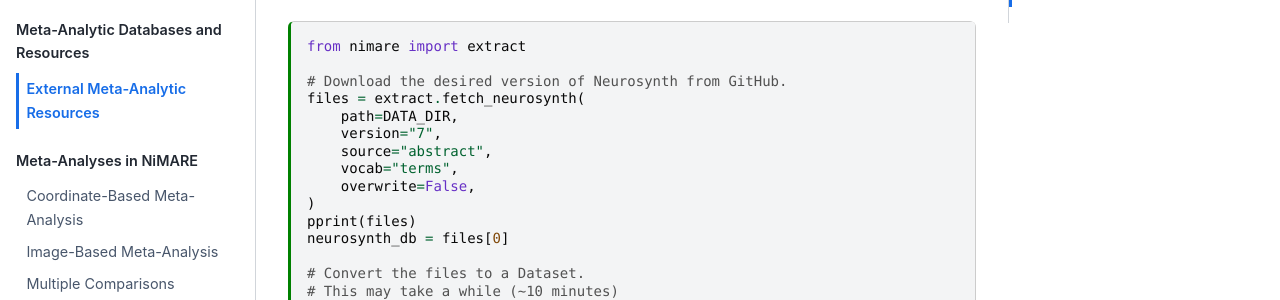
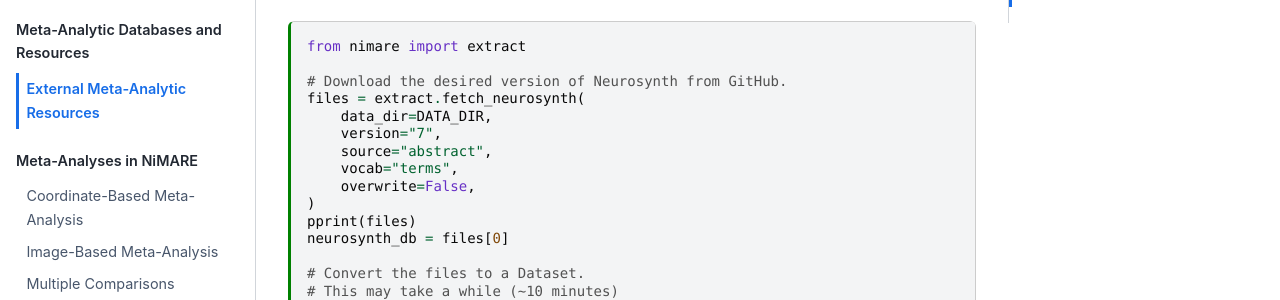
Before and after one commit to NBCLab/nimare-paper, a Jupyter Book: the page built from content/resources.md, in a window 1280 px wide and 900 px high, scrolled down 2295 px. Shown: the part 152-452 px from the top of the window. Built offline with Jupyter Book 1.0.4 settings and Sphinx 7.4.7 and the Sphinx Book theme 1.1.4, drawn with Linux system fonts in a browser that asks for light colours; cross-references to code outside the pages are shown as plain code.

Commit message:
More bug fixes.

````diff
--- a/content/resources.md
+++ b/content/resources.md
@@ -99,7 +99,7 @@
 
 # Download the desired version of Neurosynth from GitHub.
 files = extract.fetch_neurosynth(
-    path=DATA_DIR,
+    data_dir=DATA_DIR,
     version="7",
     source="abstract",
     vocab="terms",
@@ -162,7 +162,7 @@
 ```{code-cell} ipython3
 # Download the desired version of NeuroQuery from GitHub.
 files = extract.fetch_neuroquery(
-    path=DATA_DIR,
+    data_dir=DATA_DIR,
     version="1",
     source="body",
     vocab="neuroquery7547",
````
Also changed, not shown: content/cbma.md (+1 -1 lines), content/decoding.md (+1 -1 lines), content/macm.md (+1 -0 lines), 1 other file.
